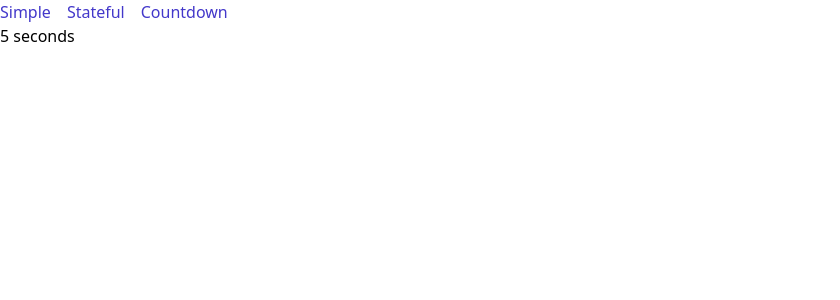
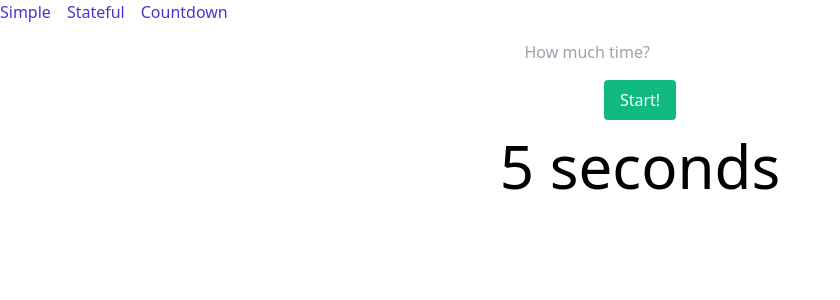
Before and after one commit to xXBricksquadXx/counter, a React (Create React App) app: page /countdown in a window 1280 px wide. Shown: the top 300 px of the page, without its empty margins (0-840 px from the left). Built offline with nearby package versions, Linux system fonts and the light colour scheme.

Commit message:
:construction: Add a form component to countdown page

```diff
--- /dev/null
+++ b/src/components/Countdown/Form.js
@@ -0,0 +1,17 @@
+const Form = () => (
+  <form className="container mx-auto flex flex-col items-center pt-4">
+    <label htmlFor="start-timer" className="sr-only">
+      Start Countdown:
+    </label>
+    <input type="number" id="start-timer" placeholder="How much time?" />
+
+    <button
+      type="submit"
+      className="bg-green-500 text-white rounded mt-4 px-4 py-2"
+    >
+      Start!
+    </button>
+  </form>
+);
+
+export default Form;
--- a/src/components/Countdown/index.js
+++ b/src/components/Countdown/index.js
@@ -1,4 +1,5 @@
 import { useEffect, useState } from "react";
+import Form from "./Form";
 
 const Component = () => {
   const [timeRemaining, setTimeRemaining] = useState(10);
@@ -14,7 +15,12 @@ const Component = () => {
     };
   });
 
-  return <p>{timeRemaining} seconds</p>;
+  return (
+    <>
+      <Form />
+      <p className="mt-4 text-6xl text-center">{timeRemaining} seconds</p>
+    </>
+  );
 };
 
 export default Component;
```
